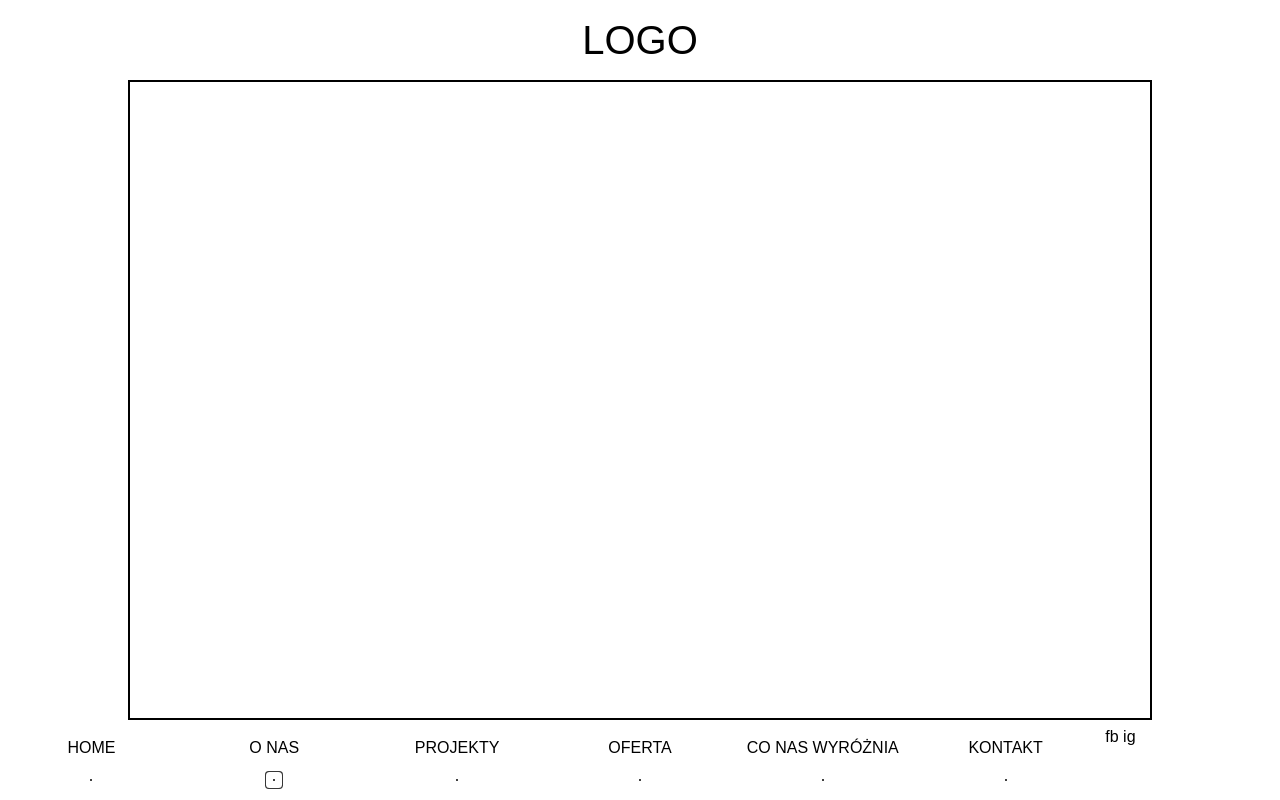
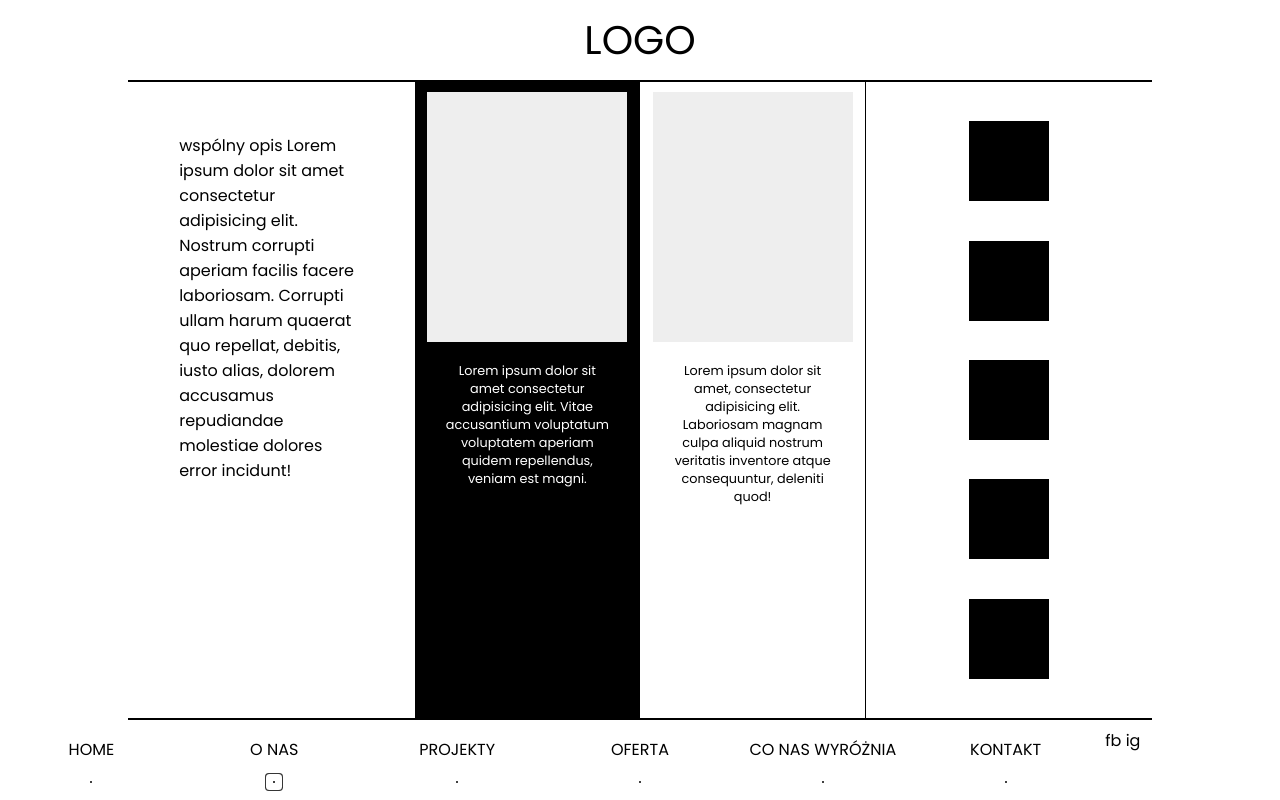
Before and after one commit to lukas-was/Pati-Page, a React (Create React App) app: page /about in a window 1280 px wide. Built offline with nearby package versions, Linux system fonts and the light colour scheme.

Commit message:
make About component and add styles

```diff
--- a/public/index.html
+++ b/public/index.html
@@ -1,5 +1,5 @@
 <!DOCTYPE html>
-<html lang="en">
+<html lang="pl">
   <head>
     <meta charset="utf-8" />
     <link rel="icon" href="%PUBLIC_URL%/favicon.ico" />
@@ -10,34 +10,17 @@
       content="Web site created using create-react-app"
     />
     <link rel="apple-touch-icon" href="%PUBLIC_URL%/logo192.png" />
-    <!--
-      manifest.json provides metadata used when your web app is installed on a
-      user's mobile device or desktop. See https://developers.google.com/web/fundamentals/web-app-manifest/
-    -->
+
     <link rel="manifest" href="%PUBLIC_URL%/manifest.json" />
-    <!--
-      Notice the use of %PUBLIC_URL% in the tags above.
-      It will be replaced with the URL of the `public` folder during the build.
-      Only files inside the `public` folder can be referenced from the HTML.
 
-      Unlike "/favicon.ico" or "favicon.ico", "%PUBLIC_URL%/favicon.ico" will
-      work correctly both with client-side routing and a non-root public URL.
-      Learn how to configure a non-root public URL by running `npm run build`.
-    -->
-    <title>React App</title>
+    <link
+      href="https://fonts.googleapis.com/css2?family=Poppins&display=swap"
+      rel="stylesheet"
+    />
+    <title>Pati Page</title>
   </head>
   <body>
-    <noscript>You need to enable JavaScript to run this app.</noscript>
+    <!-- <noscript>You need to enable JavaScript to run this app.</noscript> -->
     <div id="root"></div>
-    <!--
-      This HTML file is a template.
-      If you open it directly in the browser, you will see an empty page.
-
-      You can add webfonts, meta tags, or analytics to this file.
-      The build step will place the bundled scripts into the <body> tag.
-
-      To begin the development, run `npm start` or `yarn start`.
-      To create a production bundle, use `npm run build` or `yarn build`.
-    -->
   </body>
 </html>
--- a/src/App.js
+++ b/src/App.js
@@ -4,7 +4,8 @@ import { BrowserRouter as Router, Route } from "react-router-dom";
 import "./style/App.css";
 
 import Header from "./layout/Header";
-import Page from "./layout/pages/Page";
+import Home from "./layout/pages/Home";
+import About from "./layout/pages/About";
 import Navigation from "./layout/Navigation";
 
 class App extends Component {
@@ -17,7 +18,10 @@ class App extends Component {
           </header>
           <main>
             <Route exact path="/">
-              <Page />
+              <Home />
+            </Route>
+            <Route path="/about">
+              <About />
             </Route>
           </main>
           <nav>
--- /dev/null
+++ b/src/layout/pages/About.js
@@ -0,0 +1,43 @@
+import React from "react";
+
+import "../../style/About.css";
+
+const About = () => {
+  return (
+    <section className="about">
+      <article className="description">
+        wspólny opis Lorem ipsum dolor sit amet consectetur adipisicing elit.
+        Nostrum corrupti aperiam facilis facere laboriosam. Corrupti ullam harum
+        quaerat quo repellat, debitis, iusto alias, dolorem accusamus
+        repudiandae molestiae dolores error incidunt!
+      </article>
+      <section className="workers">
+        <article className="workers_first">
+          <div className="portrait"></div>
+          <p className="workers_about">
+            Lorem ipsum dolor sit amet consectetur adipisicing elit. Vitae
+            accusantium voluptatum voluptatem aperiam quidem repellendus, veniam
+            est magni.
+          </p>
+        </article>
+        <article className="workers_secound">
+          <div className="portrait"></div>
+          <p className="workers_about">
+            Lorem ipsum dolor sit amet, consectetur adipisicing elit. Laboriosam
+            magnam culpa aliquid nostrum veritatis inventore atque consequuntur,
+            deleniti quod!
+          </p>
+        </article>
+      </section>
+      <section className="gallery">
+        <div className="gallery_picture"></div>
+        <div className="gallery_picture"></div>
+        <div className="gallery_picture"></div>
+        <div className="gallery_picture"></div>
+        <div className="gallery_picture"></div>
+      </section>
+    </section>
+  );
+};
+
+export default About;
--- a/src/layout/pages/Page.js
+++ b/src/layout/pages/Home.js
@@ -1,10 +1,10 @@
 import React, { Component } from "react";
 
-import "../../style/Page.css";
+import "../../style/Home.css";
 
 const animationTime = 7000;
 
-class Page extends Component {
+class Home extends Component {
   valueZ = 0;
 
   getPosition = (e) => {
@@ -59,6 +59,7 @@ class Page extends Component {
 
   render() {
     return (
+      <section className="home">
         <div className="image_container">
           <div className="image"></div>
           <div className="image"></div>
@@ -82,10 +83,11 @@ class Page extends Component {
           <div className="imageS"></div>
           <div className="imageS"></div>
         </div>
+      </section>
     );
   }
 }
-export default Page;
+export default Home;
 
 // import React, { Component } from "react";
 // import "../../style/Page.css";
--- /dev/null
+++ b/src/style/About.css
@@ -0,0 +1,52 @@
+.about {
+  display: flex;
+  justify-content: center;
+  width: 80vw;
+  min-width: 1024px;
+  height: 80vh;
+  border-top: 2px solid black;
+  border-bottom: 2px solid black;
+}
+.description {
+  flex-basis: 28%;
+  /* background-color: rgb(114, 43, 43); */
+  padding: 5%;
+}
+.workers {
+  flex-basis: 44%;
+  display: flex;
+}
+.workers_first {
+  flex-basis: 50%;
+  padding: 10px;
+  background-color: black;
+  color: white;
+}
+.workers_secound {
+  flex-basis: 50%;
+  padding: 10px;
+}
+.portrait {
+  width: 200px;
+  height: 250px;
+  background-color: #eee;
+  margin: auto;
+}
+.workers_about {
+  text-align: center;
+  font-size: 0.8em;
+  padding: 20px;
+}
+.gallery {
+  flex-basis: 28%;
+  border-left: 1px solid black;
+  display: flex;
+  flex-direction: column;
+  align-items: center;
+  justify-content: space-evenly;
+}
+.gallery_picture {
+  width: 80px;
+  height: 80px;
+  background-color: black;
+}
--- a/src/style/App.css
+++ b/src/style/App.css
@@ -7,7 +7,9 @@
   display: flex;
   flex-direction: column;
   min-height: 100vh;
-  font-family: sans-serif;
+  min-width: 1024px;
+  /* font-family: sans-serif; */
+  font-family: "Poppins", sans-serif;
 }
 header {
   flex-basis: 10vh;
@@ -18,9 +20,10 @@ header {
 main {
   flex-grow: 1;
   align-self: center;
-  width: 80vw;
-  position: relative;
-  border: 2px solid black;
-  overflow: hidden;
-  perspective: 200px;
+
+  /* width: 80vw; */
+  /* position: relative; */
+  /* border: 2px solid black; */
+  /* overflow: hidden; */
+  /* perspective: 200px; */
 }
--- a/src/style/Page.css
+++ b/src/style/Home.css
@@ -1,3 +1,13 @@
+.home {
+  position: relative;
+  height: 80vh;
+  width: 80vw;
+  min-width: 1024px;
+
+  overflow: hidden;
+  border: 2px solid black;
+  perspective: 200px;
+}
 .image_container {
   position: absolute;
   top: 50%;
```
Lines whose indentation alone changed are shown as unchanged.
